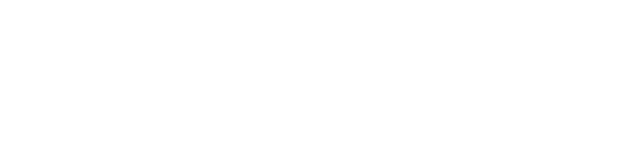
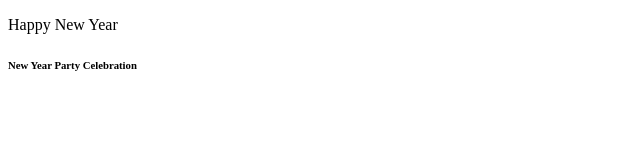
Before and after one commit to saanjidamim/new-year-portfolio, a plain HTML site: page index.html in a window 1280 px wide. Shown: the whole page, without its empty margins (0-640 px from the left). Drawn offline with Linux system fonts and the light colour scheme.

Commit message:
added link css and section id hero

```diff
--- a/index.html
+++ b/index.html
@@ -5,17 +5,15 @@
     <meta name="viewport" content="width=device-width, initial-scale=1.0">
     <title>New year wev portfolio
     </title>
+    <link rel="stylesheet" href="style/style.css">
 </head>
 <body>
-    <header>
-
-    </header>
-    <main>
-
-    </main>
-    <footer>
-
-    </footer>
+    <section id="hero">
+        <div>
+            <p class="para-description">Happy New Year</p>
+            <h6 class="para-title">New Year Party Celebration</h6>
+        </div>
+    </section>
 
 </body>
 </html>
```
Also changed, not shown: style/style.css (added).
